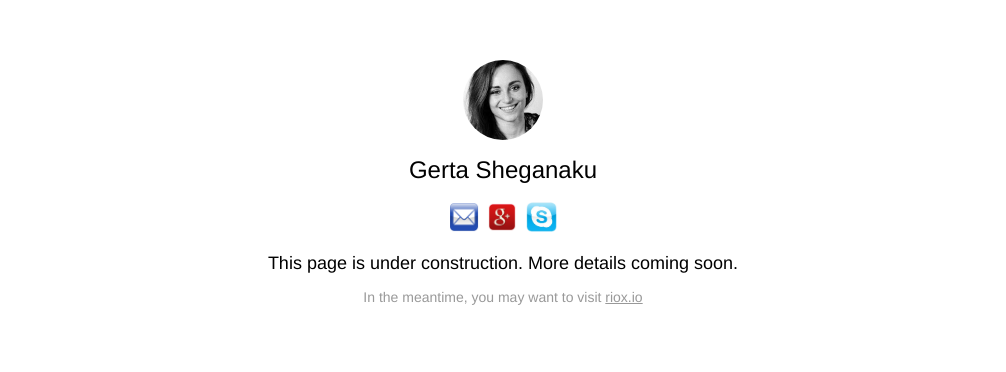
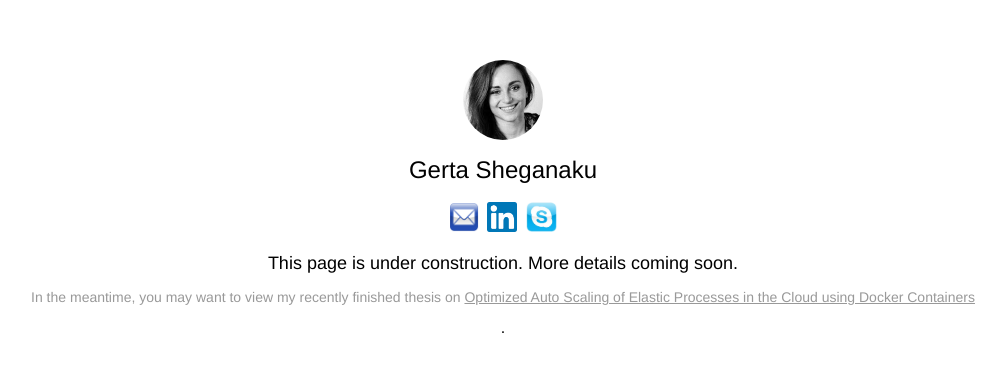
Before and after one commit to Sheg-Ge/sheganaku.github.io, a plain HTML site: page index.html in a window 1280 px wide. Shown: the part 220-592 px from the top of the page, without its empty margins (137-1143 px from the left). Drawn offline with nearby package versions, Linux system fonts and the light colour scheme.

Commit message:
add thesis link and doc

```diff
--- a/index.html
+++ b/index.html
@@ -17,12 +17,12 @@
 		<h1>Gerta Sheganaku</h1>
 		<div class="profiles">
 			<a href="" id="linkMail"><img src="./img/email.png" alt="Email" title="Email"></a>
-			<a href="https://plus.google.com/u/0/112743901741863201532/about"><img src="./img/google_plus.png" alt="Google+" title="Google+"></a>
+			<a href="https://www.linkedin.com/in/gerta-sheganaku"><img src="./img/linkedIn.png" alt="LinkedIn" title="LinkedIn"></a>
 			<a href="skype:sheg_ge?userinfo"><img src="./img/skype.png" alt="Skype" title="Skype"></a>
 		</div>
 
 		<h2>This page is under construction. More details coming soon.</h2>
-		<h3>In the meantime, you may want to visit <a href="http://riox.io">riox.io</a></h3>
+		<h3>In the meantime, you may want to view my recently finished thesis on <a href="https://github.com/Sheg-Ge/sheganaku.github.io/raw/master/docs/thesis.pdf">Optimized Auto Scaling of Elastic Processes in the Cloud using Docker Containers</a></h3>.
 	</div>
 </body>
 </html>
```
Also changed, not shown: img/linkedIn.png (added), 1 other file.
